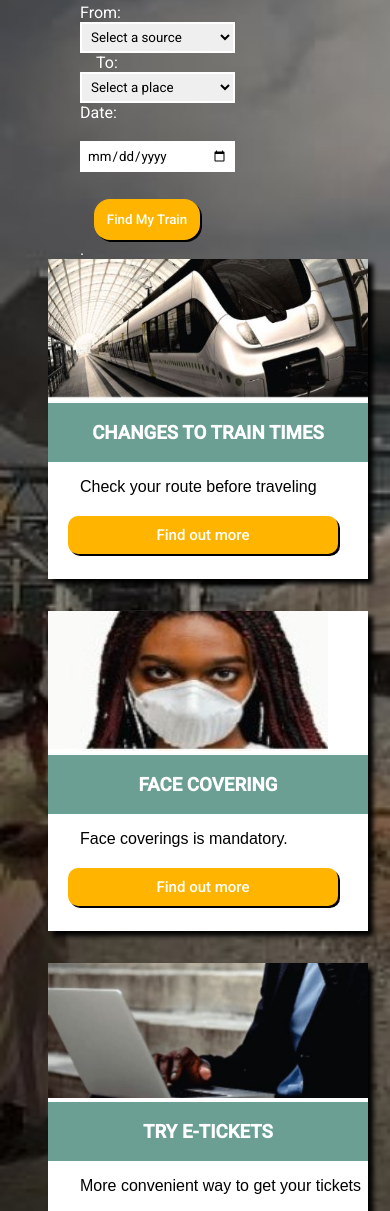
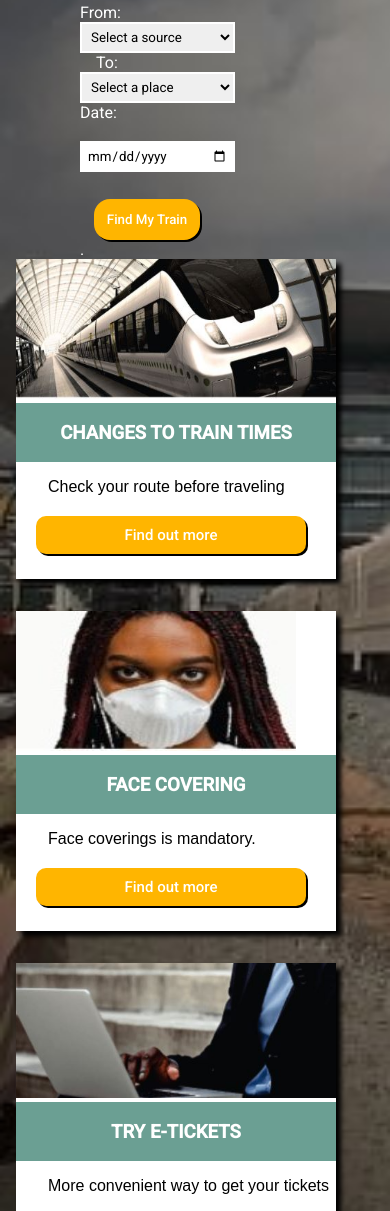
Before and after one commit to Ahmedolly12/Nigeria-Railway-Corporation, a plain HTML site: page index.html in a window 390 px wide. Shown: the part 589-1800 px from the top of the page. Drawn offline with Linux system fonts and the light colour scheme.

Commit message:
redesigned nigeria railway page

```diff
--- a/style.css
+++ b/style.css
@@ -265,12 +265,8 @@ footer .contact {
     border: 2px solid white;
     color: black;
   }
-  .flex-containers-2 {
+  .flex-containers-2{
     margin-top: 10em;
-    margin-left: none;
-    margin-right: none;
-    /* padding-left: 1em; */
-    /* padding-right: 1em; */
   }
   select {
     display: block;
@@ -287,4 +283,16 @@ footer .contact {
   span{
     display: block;
   }
+  .item-1 {
+    margin-left: 0;
+    margin-right: 0;
 }
+.item-2 {
+    margin-left: 0;
+    margin-right: 0;
+}
+.item-3 {
+    margin-left: 0;
+    margin-right: 0;
+}
+}
```
